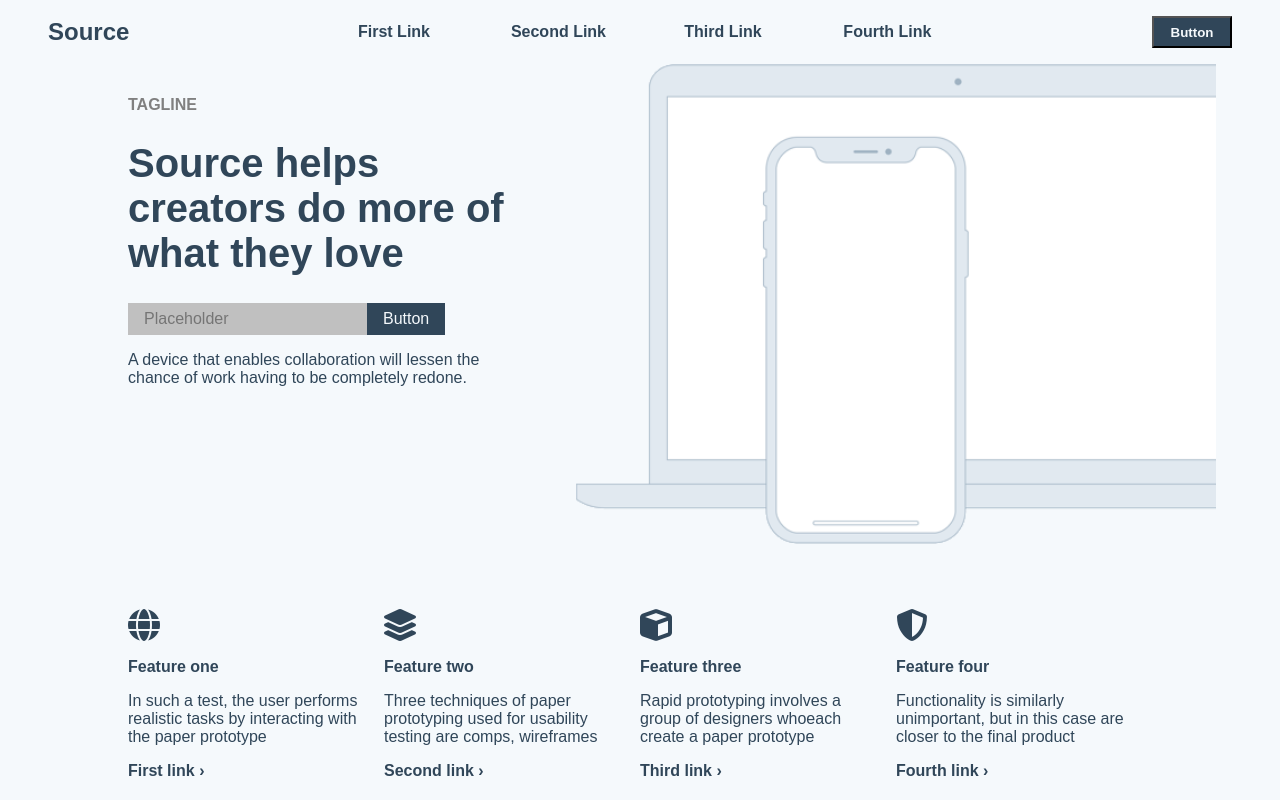
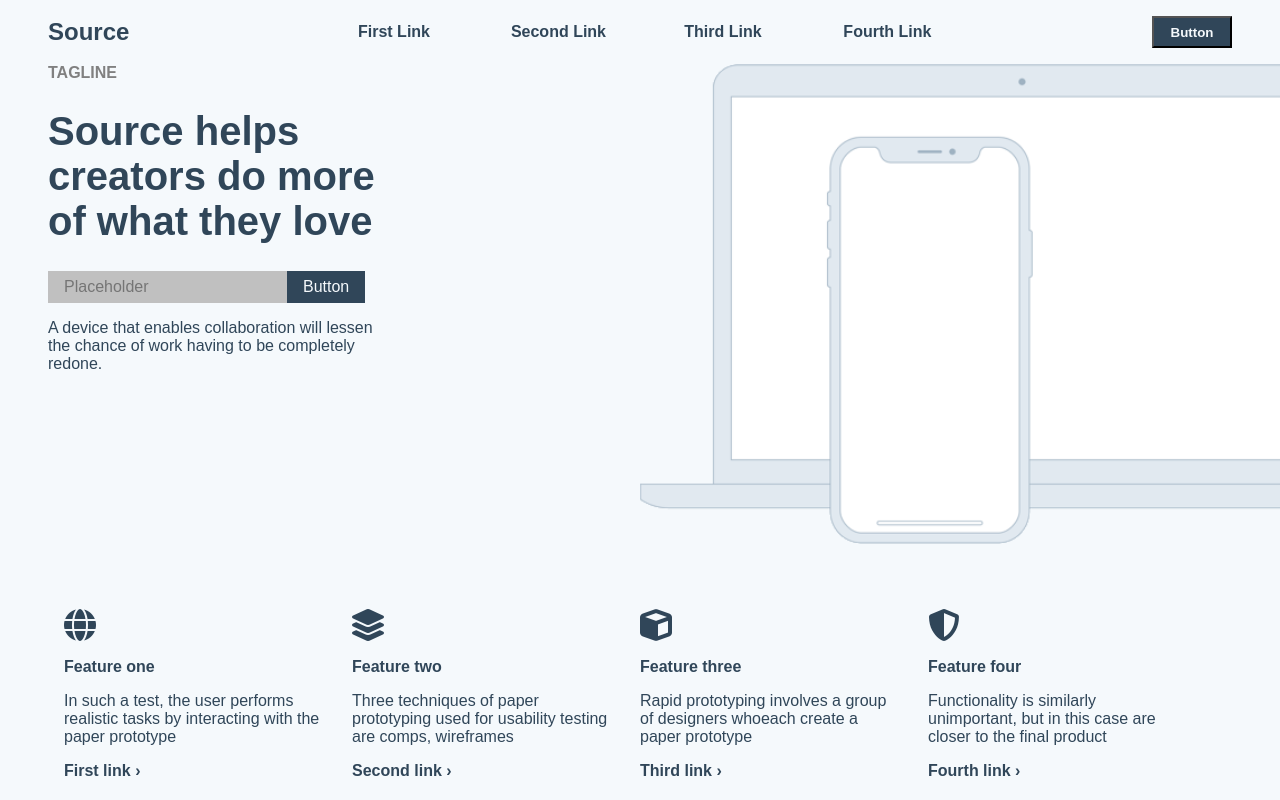
Before and after one commit to VAggrippino/100Devs-source, a plain HTML site: page index.html in a window 1280 px wide. Shown: the top 800 px of the page. Drawn offline with Linux system fonts and the light colour scheme.

Commit message:
Tweak layout of main content

```diff
--- a/css/style.css
+++ b/css/style.css
@@ -69,25 +69,30 @@ header button {
 
 main, .features {
     max-width: 80rem;
-    width: 90%;
     margin: auto;
 }
 
 main {
+    display: flex;
+    width: 100%;
     height: 30rem;
-    background-image: url('../images/mobile_laptop.png');
-    background-size: contain;
-    background-repeat: no-repeat;
-    background-position: 100%;
+    gap: 2rem;
 }
 
-main {
-    padding-top: 2rem;
+.main__content {
+    padding-left: 3rem;
+    flex: 0 1 36rem;
 }
 
-main > * {
-    margin-right: 60%;
-    padding-left: 4rem;
+.main__image {
+    flex: 1 1 100%;
+}
+
+.main__image img {
+    width: 100%;
+    height: 100%;
+    object-fit: contain;
+    object-position: 100%;
 }
 
 main .tagline {
@@ -97,7 +102,7 @@ main .tagline {
 }
 
 main .heading {
-    font-size: 2.5rem;
+    font-size: clamp(1rem, 3.5vw, 2.5rem);
 }
 
 main form {
--- a/index.html
+++ b/index.html
@@ -24,6 +24,7 @@
         <button>Button</button>
     </header>
     <main>
+        <div class="main__content">
             <div class="tagline">Tagline</div>
             <h1 class="heading">Source helps creators do more of what they love</h1>
             <form action="#" method="post">
@@ -31,6 +32,10 @@
                 <button type="submit">Button</button>
             </form>
             <p class="description">A device that enables collaboration will lessen the chance of work having to be completely redone.</p>
+        </div>
+        <div class="main__image">
+            <img src="images/mobile_laptop.png" alt="">
+        </div>
     </main>
     <section class="features">
         <section>
```
Lines whose indentation alone changed are shown as unchanged.
